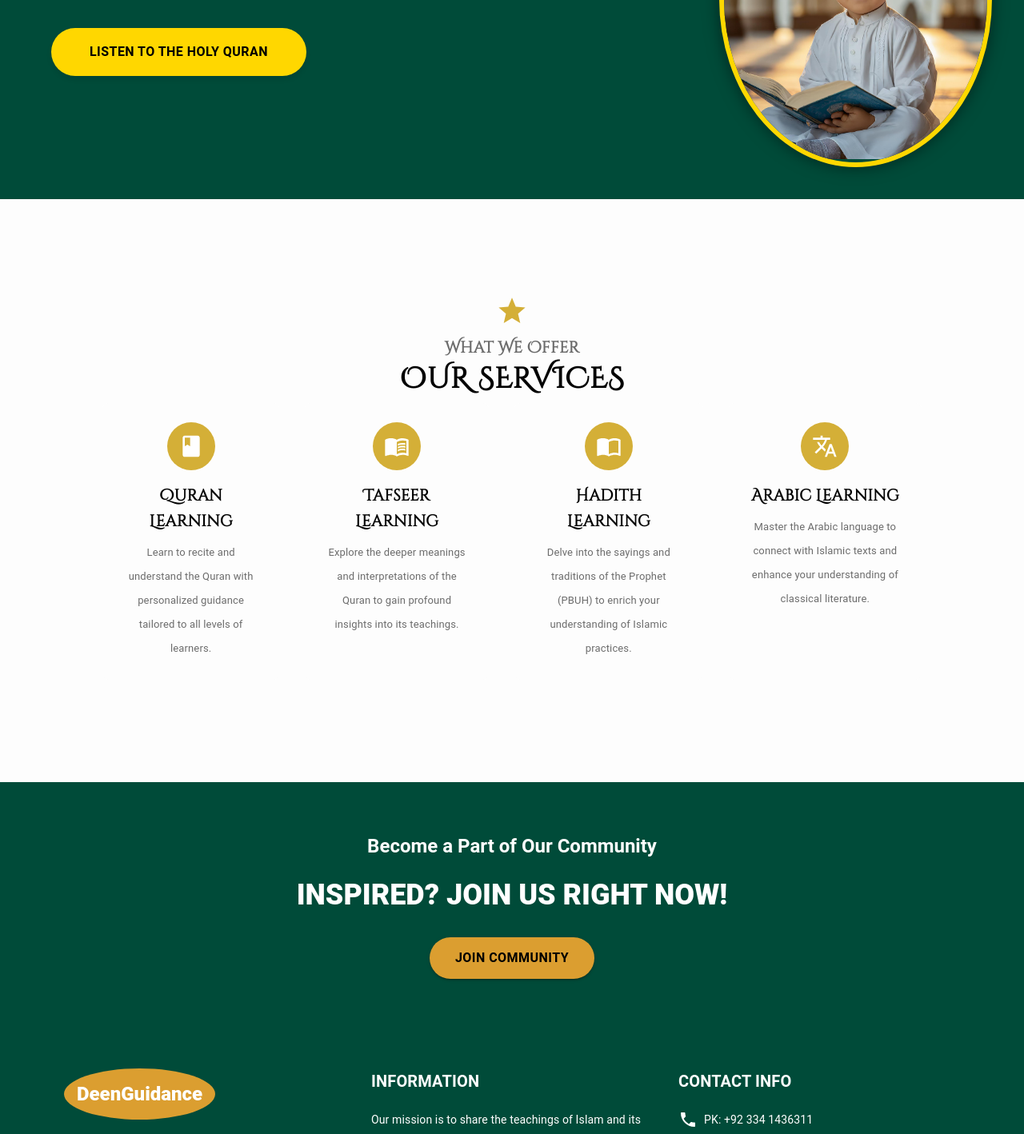
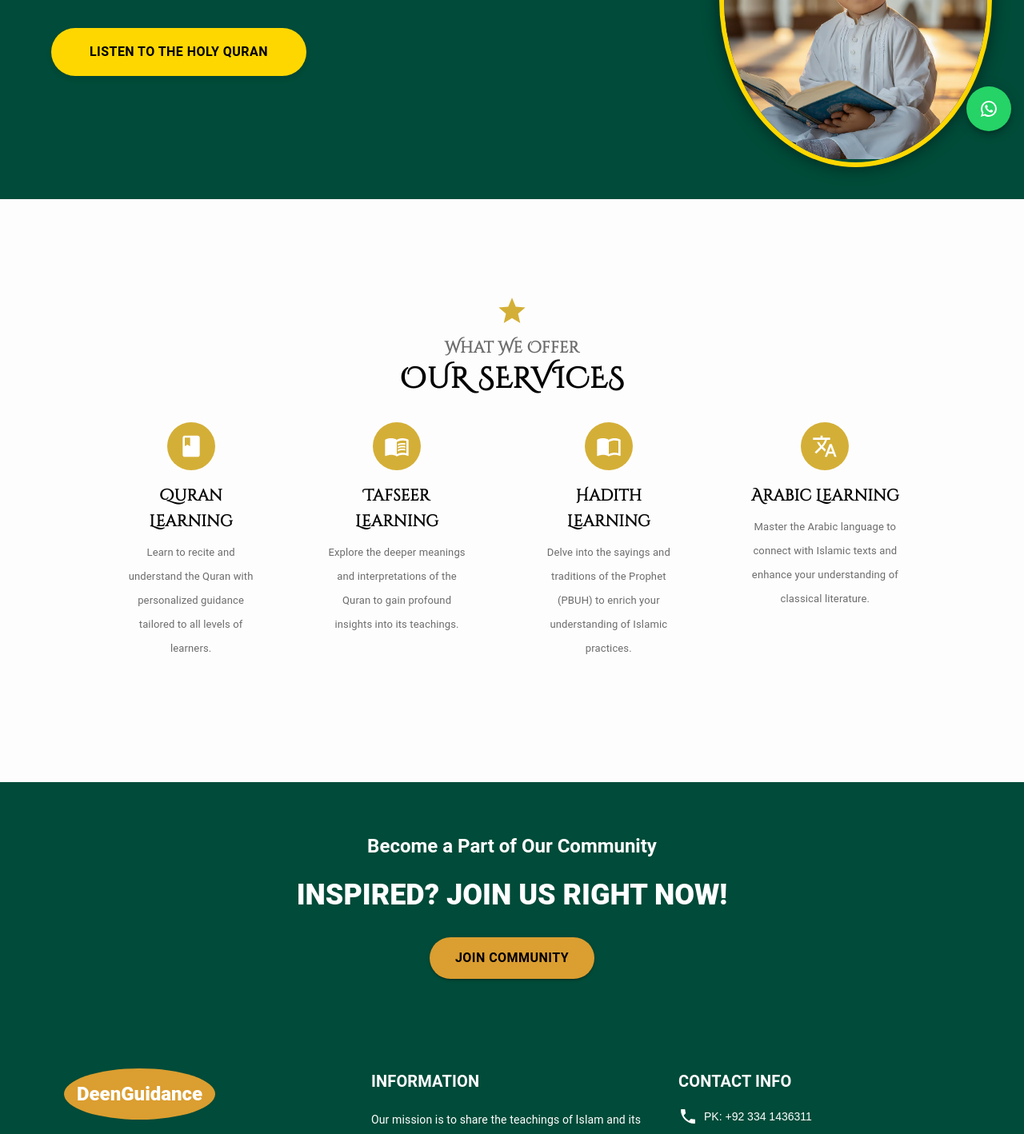
Before and after one commit to AdreesGujjar22/deenguidance, a Next.js app: page /dashboard in a window 1280 px wide. Shown: the part 620-2038 px from the top of the page at 80% size. Built offline with nearby package versions, Linux system fonts and the light colour scheme.

Commit message:
add whatsappIcon

```diff
--- a/src/app/dashboard/components/Footer.tsx
+++ b/src/app/dashboard/components/Footer.tsx
@@ -1,6 +1,6 @@
 
 import React from "react";
-import { Box, Typography, Button, Grid, IconButton } from "@mui/material";
+import { Box, Typography, Button, Grid, IconButton, Link } from "@mui/material";
 import PhoneIcon from "@mui/icons-material/Phone";
 import EmailIcon from "@mui/icons-material/Email";
 import LocationOnIcon from "@mui/icons-material/LocationOn";
@@ -99,7 +99,7 @@ const Footer: React.FC = () => {
             INFORMATION
           </Typography>
           <Typography variant="body1" sx={{ fontSize: "14px" }}>
-          Our mission is to share the teachings of Islam and its timeless wisdom with people from all backgrounds.
+            Our mission is to share the teachings of Islam and its timeless wisdom with people from all backgrounds.
           </Typography>
         </Grid>
 
@@ -111,25 +111,58 @@ const Footer: React.FC = () => {
           >
             CONTACT INFO
           </Typography>
+
+          {/* Phone */}
           <Box sx={{ display: "flex", alignItems: "center", mb: 1 }}>
             <PhoneIcon sx={{ mr: 1 }} />
-            <Typography variant="body1" sx={{ fontSize: "14px" }}>
+            <Link
+              href="tel:+923341436311"
+              sx={{
+                fontSize: "14px",
+                textDecoration: "none",
+                color: "inherit",
+                cursor: "pointer",
+              }}
+            >
               PK: +92 334 1436311
-            </Typography>
+            </Link>
           </Box>
+
+          {/* Email */}
           <Box sx={{ display: "flex", alignItems: "center", mb: 1 }}>
             <EmailIcon sx={{ mr: 1 }} />
-            <Typography variant="body1" sx={{ fontSize: "14px" }}>
-            deenguidanceinstitute@gmail.com
-            </Typography>
+            <Link
+              href="mailto:deenguidanceinstitute@gmail.com"
+              sx={{
+                fontSize: "14px",
+                textDecoration: "none",
+                color: "inherit",
+                cursor: "pointer",
+              }}
+            >
+              deenguidanceinstitute@gmail.com
+            </Link>
           </Box>
+
+          {/* Address */}
           <Box sx={{ display: "flex", alignItems: "center" }}>
             <LocationOnIcon sx={{ mr: 1 }} />
-            <Typography variant="body1" sx={{ fontSize: "14px" }}>
-              Lahore , Pakistan
-            </Typography>
+            <Link
+              href="https://maps.app.goo.gl/thCtQKjCkAmTUjZM9"
+              target="_blank"
+              rel="noopener noreferrer"
+              sx={{
+                fontSize: "14px",
+                textDecoration: "none",
+                color: "inherit",
+                cursor: "pointer",
+              }}
+            >
+              Lahore, Pakistan
+            </Link>
           </Box>
         </Grid>
+
       </Grid>
 
       {/* Bottom Section */}
--- a/src/app/dashboard/page.tsx
+++ b/src/app/dashboard/page.tsx
@@ -4,6 +4,7 @@ import NavBar from "./components/NavBar";
 import HeroSection from './components/HeroSection';
 import Services from './components/Services';
 import Footer from './components/Footer';
+import WhatsAppButton from '../../components/WhatsAppButton';
 
 const DashBoard = () => {
   return (
@@ -12,6 +13,10 @@ const DashBoard = () => {
       <HeroSection />
       <Services/>
       <Footer />
+      <WhatsAppButton
+        phoneNumber="+923341436311"
+        message="Hello, I need assistance!"
+      />
     </>
   );
 };
--- a/src/app/page.tsx
+++ b/src/app/page.tsx
@@ -5,7 +5,6 @@ import { useRouter } from 'next/navigation';
 import CircularProgress from '@mui/material/CircularProgress';
 const HomePageComponent:React.FC = () => {
   const router = useRouter();
-
   useEffect(()=>{
     router.push('/dashboard');
   },[])
--- /dev/null
+++ b/src/components/WhatsAppButton.tsx
@@ -0,0 +1,31 @@
+import React from 'react';
+import { Fab } from '@mui/material';
+import WhatsAppIcon from '@mui/icons-material/WhatsApp';
+
+interface WhatsAppButtonProps {
+  phoneNumber: string;
+  message?: string;
+}
+
+const WhatsAppButton: React.FC<WhatsAppButtonProps> = ({ phoneNumber, message }) => {
+  const url = `https://wa.me/${phoneNumber}${message ? `?text=${encodeURIComponent(message)}` : ''}`;
+
+  return (
+    <Fab
+      color="primary"
+      style={{
+        position: 'fixed',
+        bottom: 16,
+        right: 16,
+        backgroundColor: '#25D366',
+      }}
+      href={url}
+      target="_blank"
+      rel="noopener noreferrer"
+    >
+      <WhatsAppIcon style={{ color: 'white' }} />
+    </Fab>
+  );
+};
+
+export default WhatsAppButton;
```
